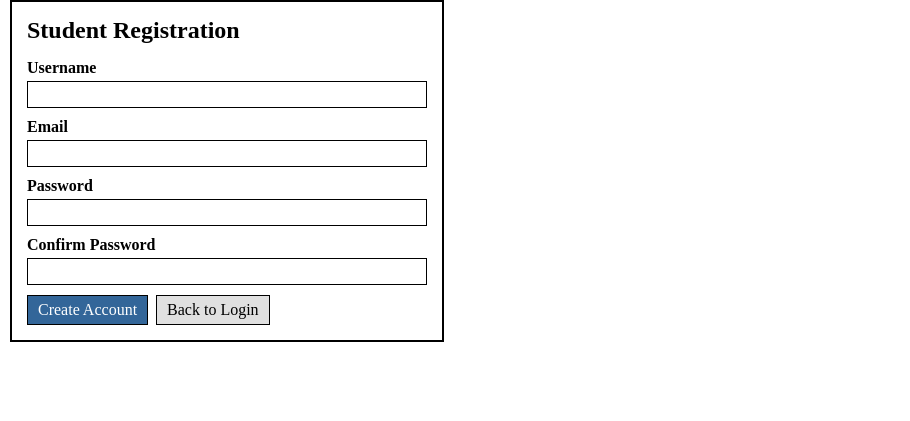
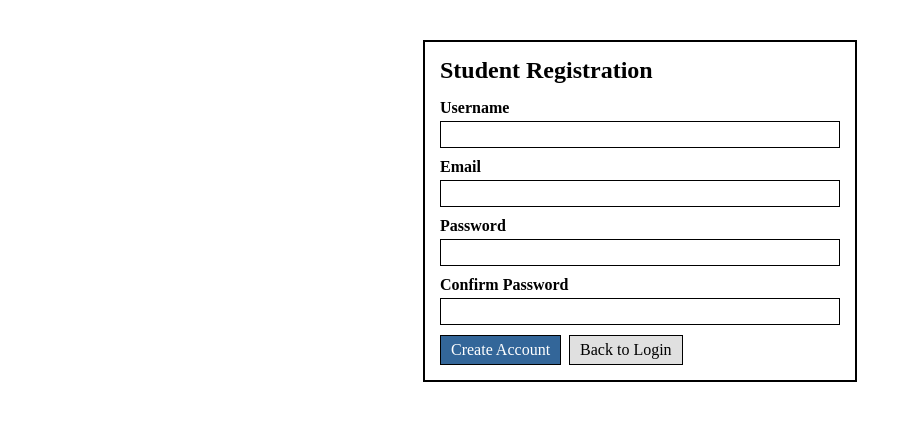
Before and after one commit to npaw2005/iwt-g22, a PHP site: page /public/signup.php in a window 1280 px wide. Shown: the part 44-465 px from the top of the page, without its empty margins (0-910 px from the left). Run offline with PHP 8.4, Linux system fonts and the light colour scheme.

Commit message:
style: center auth forms on the page

```diff
--- a/public/css/style.css
+++ b/public/css/style.css
@@ -58,7 +58,7 @@ body {
 .auth-container {
     border: 2px solid #000000;
     padding: 15px;
-    margin-bottom: 15px;
+    margin: 40px auto 15px auto;
     max-width: 400px;
 }
 
```
